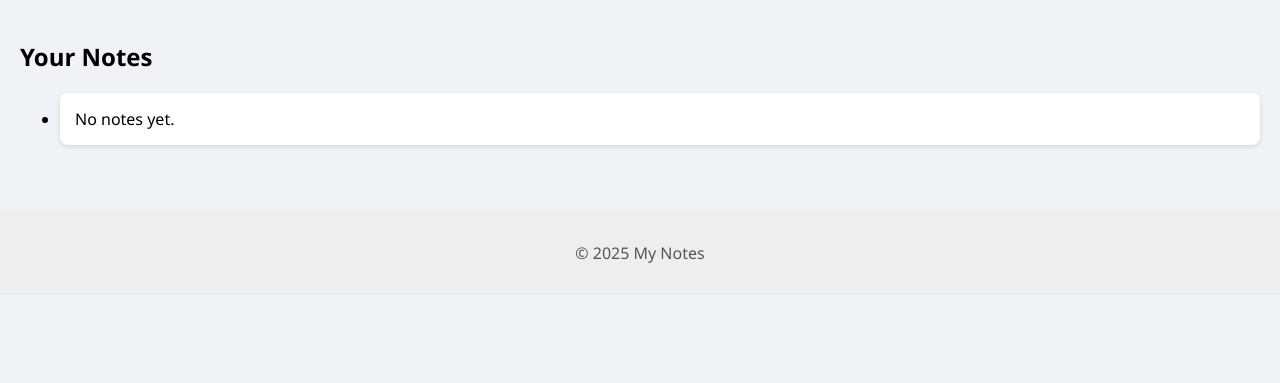
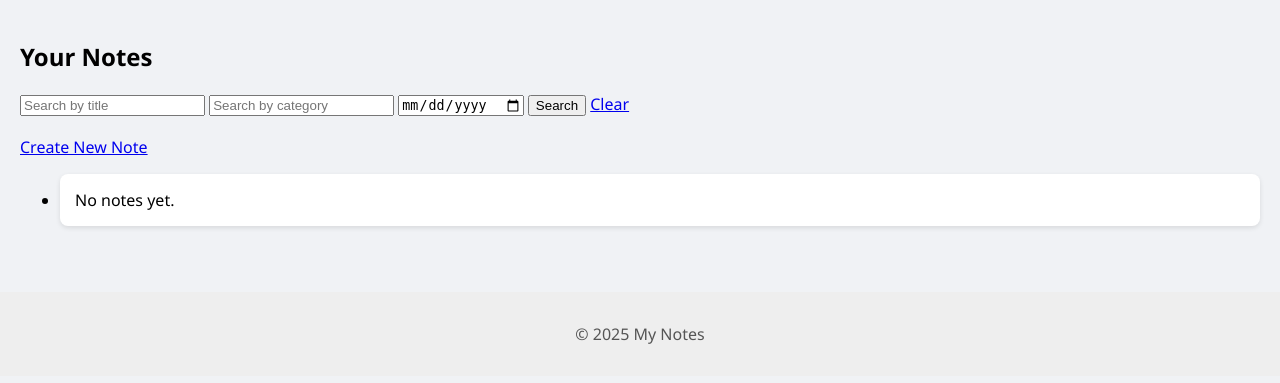
Before and after one commit to markoshevtsiv/my-project, a Django app: page / in a window 1280 px wide. Shown: the part 126-509 px from the top of the page. Run offline with Django 5.2, Linux system fonts and the light colour scheme; data that the repository does not hold is empty.

Commit message:
Updated notes app: added create/edit/delete/detail views and templates

```diff
--- a/notes_app/notes/models.py
+++ b/notes_app/notes/models.py
@@ -1,5 +1,6 @@
 from django.db import models
 from django.utils import timezone
+from django.urls import reverse
 # Create your models here.
 
 class Category(models.Model):
@@ -14,5 +15,9 @@ class Note(models.Model):
     reminder = models.DateTimeField(default=timezone.now)
     category = models.ForeignKey(Category, on_delete=models.CASCADE, related_name='notes')
 
+    def get_absolute_url(self):
+        return reverse('author_detail', kwargs={'pk': self.pk})
+
+
     def __str__(self):
         return self.title
--- a/notes_app/notes/templates/notes/index.html
+++ b/notes_app/notes/templates/notes/index.html
@@ -1,14 +1,43 @@
+
+{#{% extends "base.html" %}#}
+{##}
+{#{% block content %}#}
+{#<h2>Your Notes</h2>#}
+{#<ul class="notes-list">#}
+{#    {% for note in notes %}#}
+{#        <li>#}
+{#            <h3>{{ note.title }}</h3>#}
+{#            <p><strong>Category:</strong> {{ note.category.title }}</p>#}
+{#            <p>{{ note.text }}</p>#}
+{#            <p><em>Reminder: {{ note.reminder|date:"d M Y H:i" }}</em></p>#}
+{#        </li>#}
+{#    {% empty %}#}
+{#        <li>No notes yet.</li>#}
+{#    {% endfor %}#}
+{#</ul>#}
+{#{% endblock %}#}
+
 {% extends "base.html" %}
-
 {% block content %}
 <h2>Your Notes</h2>
+<form method="get" style="margin-bottom: 20px">
+    <input type="text" name="search" placeholder="Search by title" value="{{ request.GET.search }}">
+    <input type="text" name="category" placeholder="Search by category" value="{{ request.GET.category }}">
+    <input type="date" name="reminder", value="{{ request.GET.reminder }}">
+    <button type="submit">Search</button>
+    <a href="{% url 'index' %}">Clear</a>
+</form>
+<a href="{% url 'note_create' %}" class="btn">Create New Note</a>
+
 <ul class="notes-list">
     {% for note in notes %}
         <li>
-            <h3>{{ note.title }}</h3>
+            <h3><a href="{% url 'note_detail' note.pk %}">{{ note.title }}</a></h3>
             <p><strong>Category:</strong> {{ note.category.title }}</p>
             <p>{{ note.text }}</p>
-            <p><em>Reminder: {{ note.reminder|date:"d M Y H:i" }}</em></p>
+            <p><em>Reminder: {{ note.reminder|date:"d M Y" }}</em></p>
+            <a href="{% url 'note_edit' note.pk %}">Edit</a> |
+            <a href="{% url 'note_delete' note.pk %}">Delete</a>
         </li>
     {% empty %}
         <li>No notes yet.</li>
--- a/notes_app/notes/urls.py
+++ b/notes_app/notes/urls.py
@@ -2,5 +2,10 @@ from django.urls import path
 from . import views
 
 urlpatterns = [
-    path('', views.index, name='index'),
+    #path('', views.index, name='index'),
+    path('', views.NoteListView.as_view(), name='index'),
+    path('notes/create', views.NoteCreateView.as_view(), name='note_create'),
+    path('notes/<int:pk>', views.NoteDetailView.as_view(), name='note_detail'),
+    path('notes/<int:pk>/edit', views.NoteUpdateView.as_view(), name='note_edit'),
+    path('notes/<int:pk>/delete', views.NoteDeleteView.as_view(), name='note_delete'),
 ]
--- a/notes_app/notes/views.py
+++ b/notes_app/notes/views.py
@@ -1,6 +1,53 @@
 from django.shortcuts import render
-from .models import Note
+from django.views.generic import CreateView, ListView, DetailView, UpdateView, DeleteView
+from django.urls import reverse_lazy
+from .forms import NoteForm
+from .models import Note, Category
+
 
 def index(request):
     notes = Note.objects.all()
     return render(request, 'notes/index.html', {'notes': notes})
+
+class NoteListView(ListView):
+    model = Note
+    template_name = "notes/index.html"
+    context_object_name = "notes"
+
+    def get_queryset(self):
+        queryset = super().get_queryset()
+        category = self.request.GET.get('category')
+        search_title = self.request.GET.get('search_title')
+        reminder = self.request.GET.get('reminder')
+
+        if category:
+            queryset = queryset.filter(category__title__icontains=category)
+        if search_title:
+            queryset = queryset.filter(title__icontains=search_title)
+        if reminder:
+            queryset = queryset.filter(reminder__date=reminder)
+
+        return queryset
+
+class NoteCreateView(CreateView):
+    model = Note
+    form_class = NoteForm
+    template_name = 'notes/note_create.html'
+    success_url = reverse_lazy('index')
+
+class NoteDetailView(DetailView):
+    model = Note
+    form_class = NoteForm
+    template_name = 'notes/note_detail.html'
+
+class NoteUpdateView(UpdateView):
+    model = Note
+    form_class = NoteForm
+    template_name = 'notes/note_edit.html'
+    success_url = reverse_lazy('index')
+
+class NoteDeleteView(DeleteView):
+    model = Note
+    form_class = NoteForm
+    template_name = "notes/note_delete.html"
+    success_url = reverse_lazy('index')
```
Also changed, not shown: notes_app/notes/forms.py (added, +14 -0 lines), notes_app/notes/templates/notes/note_create.html (added, +12 -0 lines), notes_app/notes/templates/notes/note_delete.html (added, +11 -0 lines), notes_app/notes/templates/notes/note_detail.html (added, +11 -0 lines), notes_app/notes/templates/notes/note_edit.html (added, +12 -0 lines).
